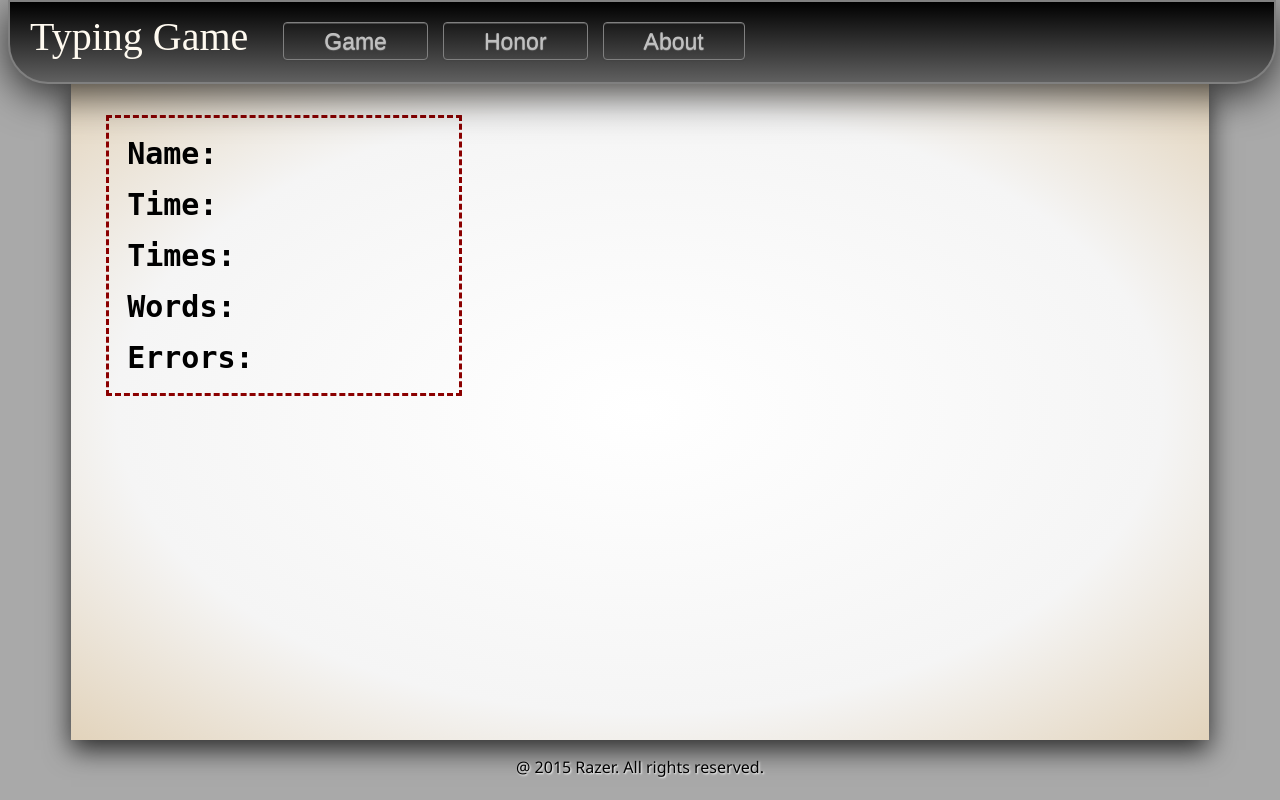
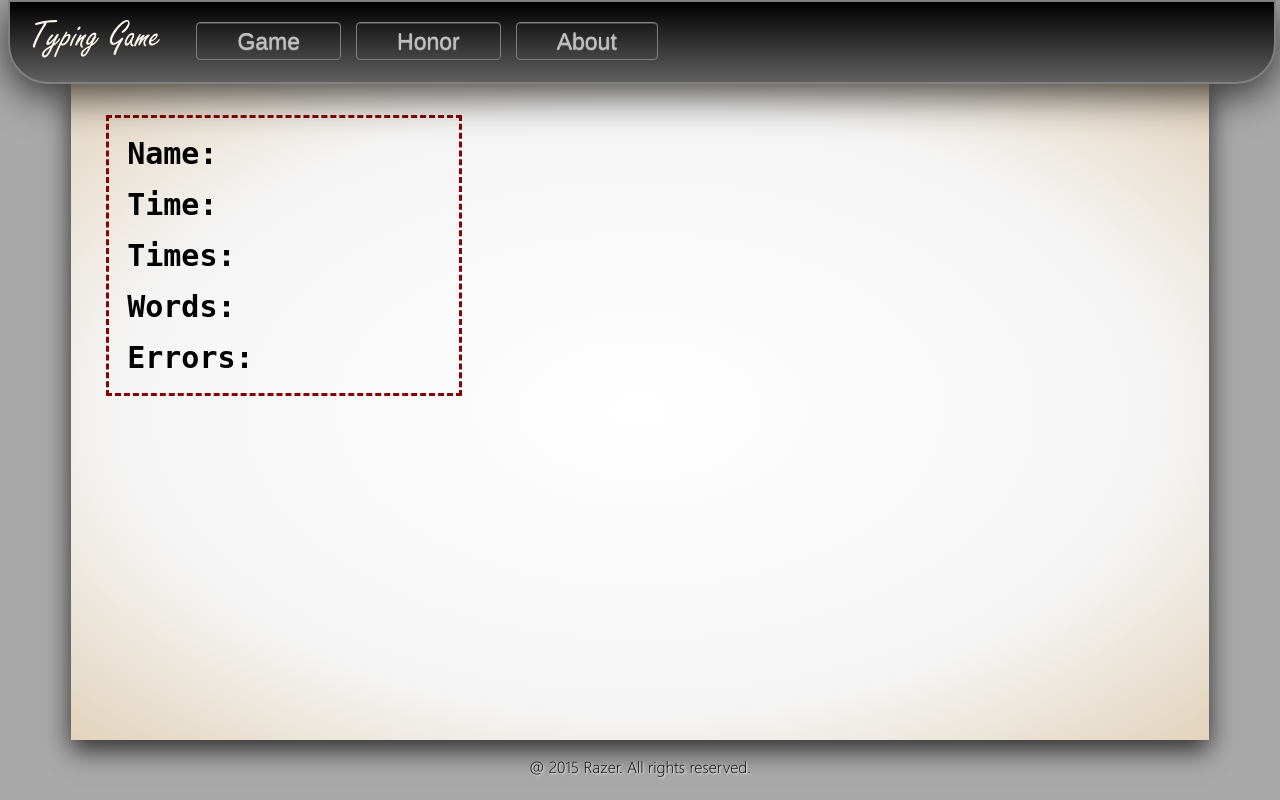
Before and after one commit to JoeyWNK/TypingGame, a PHP site: page /user/index.php in a window 1280 px wide. Run offline with PHP 8.4, Linux system fonts and the light colour scheme.

Commit message:
Fonts CSS3 Support

```diff
--- a/css/index.css
+++ b/css/index.css
@@ -18,7 +18,7 @@ div#ConText p {
 
 div#ConText p strong, div#ConText p a {
     font-size: 50px;
-    font-family: "Freestyle Script", serif;
+    font-family: FontFree;
     color: rgb(220, 20, 60);
     text-decoration: none;
 }
--- a/css/main.css
+++ b/css/main.css
@@ -1,5 +1,13 @@
+@font-face {
+    font-family: FontFree;
+    src: url("FREESCPT.TTF");
+}
+
+@font-face {
+    font-family: FontAdd;
+    src: url("segoeuil.ttf");
+}
 html {
-
     background-color: rgb(169, 169, 169);
 }
 body {
@@ -46,7 +54,7 @@ div#NavBar a#logo {
     float: left;
     text-decoration: none;
     color: rgb(255, 250, 240);
-    font-family: "Freestyle Script", serif;
+    font-family: FontFree;
     font-size: 40px;
 }
 
@@ -85,6 +93,6 @@ div#Address {
     text-decoration: none;
     vertical-align: bottom;
     color: rgb(0, 0, 0);
-    font-family: "Segoe UI", serif;
+    font-family: FontAdd;
     text-shadow: 1px 1px 2px rgb(255, 255, 255);
 }
--- a/css/user.css
+++ b/css/user.css
@@ -11,7 +11,7 @@ div#UserInfo {
 
 div#UserInfo li {
     padding: 8px;
-    font-family: "Freestyle Script", serif;
+    font-family: FontFree;
     color: rgb(210, 0, 0);
 }
 
```
Also changed, not shown: css/FREESCPT.TTF (added), css/segoeuil.ttf (added).
